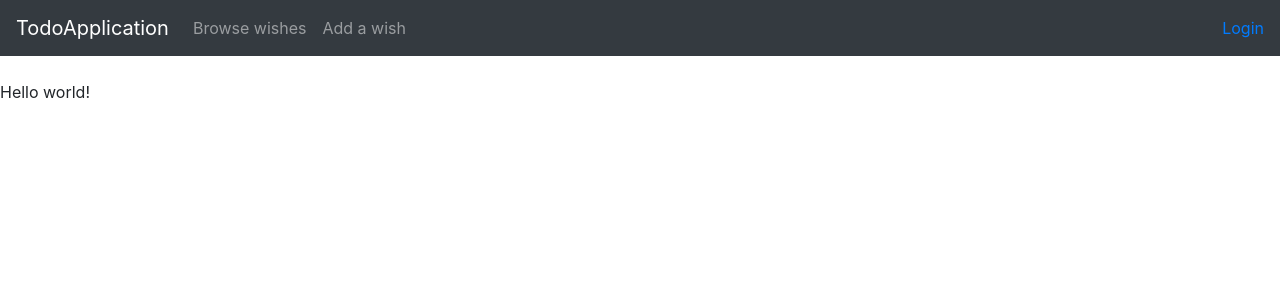
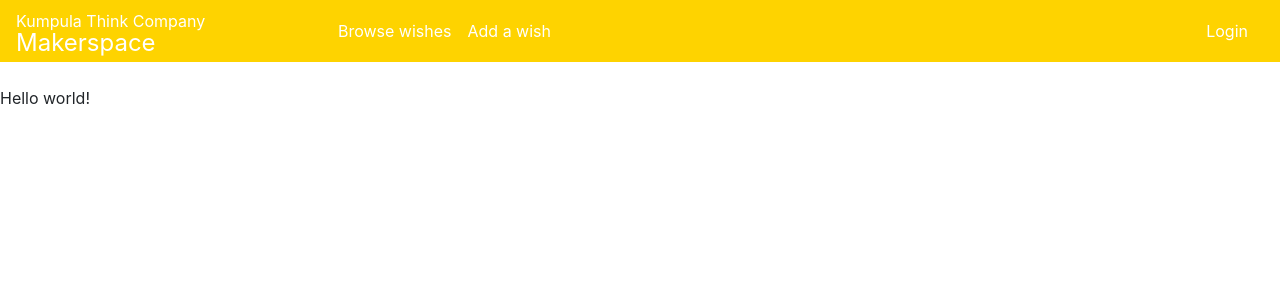
Before and after one commit to jKostet/makerspace, a Flask app: page / in a window 1280 px wide. Shown: the top 300 px of the page. Run offline with Flask 2, Linux system fonts and the light colour scheme; some libraries are stand-ins or nearby versions.

Commit message:
Add some custom css

```diff
--- /dev/null
+++ b/application/static/css/style.css
@@ -0,0 +1,19 @@
+.navbar-logo {
+  font-size: 24px;
+  line-height: 16pt;
+  color: white;
+
+  margin-right: 10%;
+}
+
+.navbar-logo > span {
+  font-size: 16px;
+}
+
+.navbar {
+  background-color: #fed300;
+}
+
+.nav-link {
+  color: white !important;
+}
--- a/application/templates/layout.html
+++ b/application/templates/layout.html
@@ -4,11 +4,12 @@
     <meta charset="utf-8">
     <title>Makerspace Wish-list</title>
     <link rel="stylesheet" href="https://maxcdn.bootstrapcdn.com/bootstrap/4.0.0/css/bootstrap.min.css" integrity="sha384-Gn5384xqQ1aoWXA+058RXPxPg6fy4IWvTNh0E263XmFcJlSAwiGgFAW/dAiS6JXm" crossorigin="anonymous">
+    <link rel="stylesheet" href="{{ url_for('static', filename='css/style.css') }}">
   </head>
 
   <body>
-    <nav class="navbar navbar-expand-md navbar-dark bg-dark mb-4">
-     	<a class="navbar-brand" href="#">TodoApplication</a>
+    <nav class="navbar navbar-expand-md mb-4">
+     	<a class="navbar-logo" href="#"><span>Kumpula Think Company</span><br>Makerspace</a>
      	<button class="navbar-toggler" type="button" data-toggle="collapse" data-target="#navbarCollapse" aria-controls="navbarCollapse" aria-expanded="false" aria-label="Toggle navigation">
                <span class="navbar-toggler-icon"></span>
      	</button>
@@ -23,9 +24,9 @@
                </ul>
                <div class="form-inline mt-2 mt-md-0">
      	    {% if current_user.is_authenticated %}
-     	    <a href="{{ url_for('auth_logout') }}">Hello {{ current_user.name }} -- Logout</a>
+     	    <a class="nav-link" href="{{ url_for('auth_logout') }}">Hello {{ current_user.name }} -- Logout</a>
      	    {% else %}
-     	    <a href="{{ url_for('auth_login') }}">Login</a>
+     	    <a class="nav-link" href="{{ url_for('auth_login') }}">Login</a>
      	    {% endif %}
                </div>
      	</div>
```
